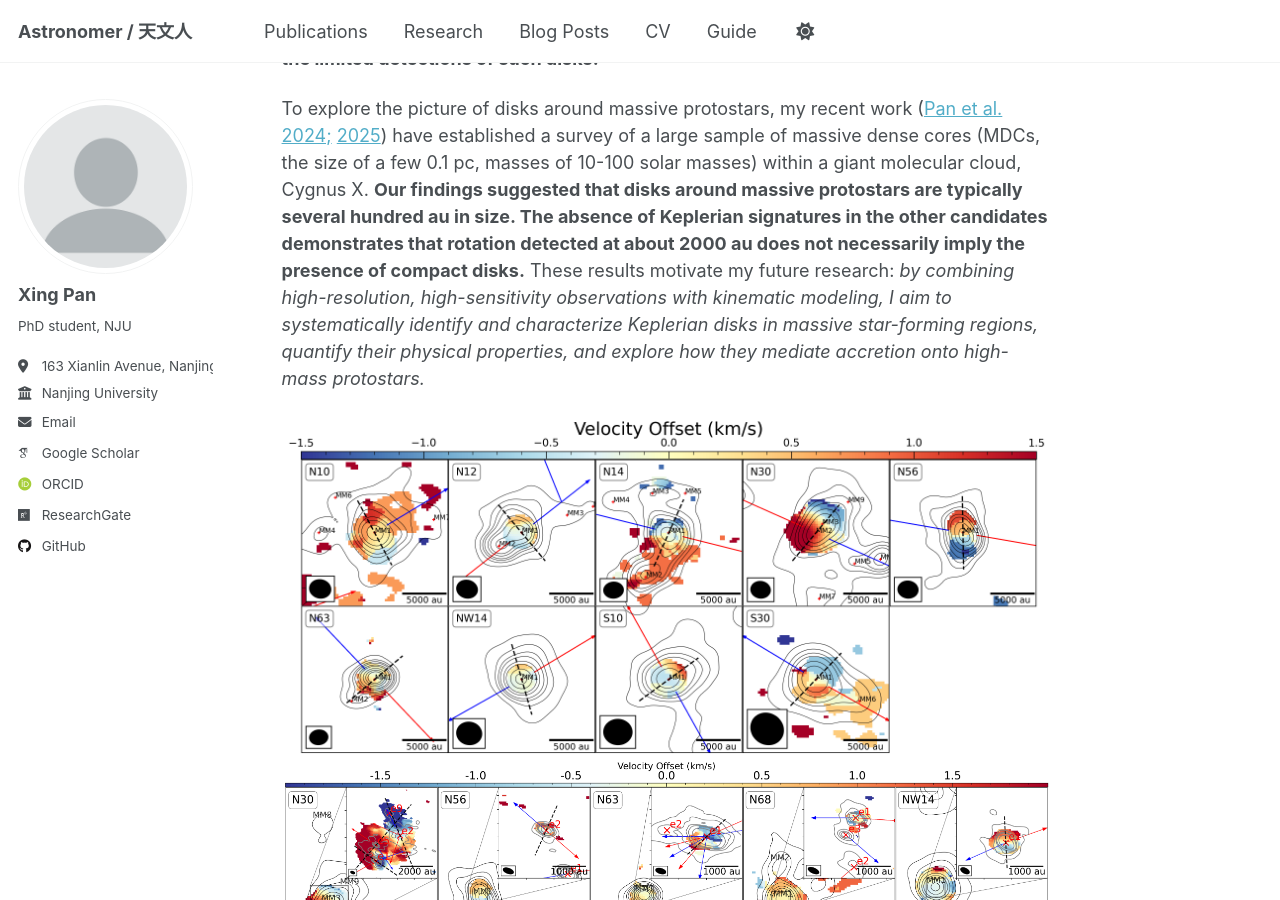
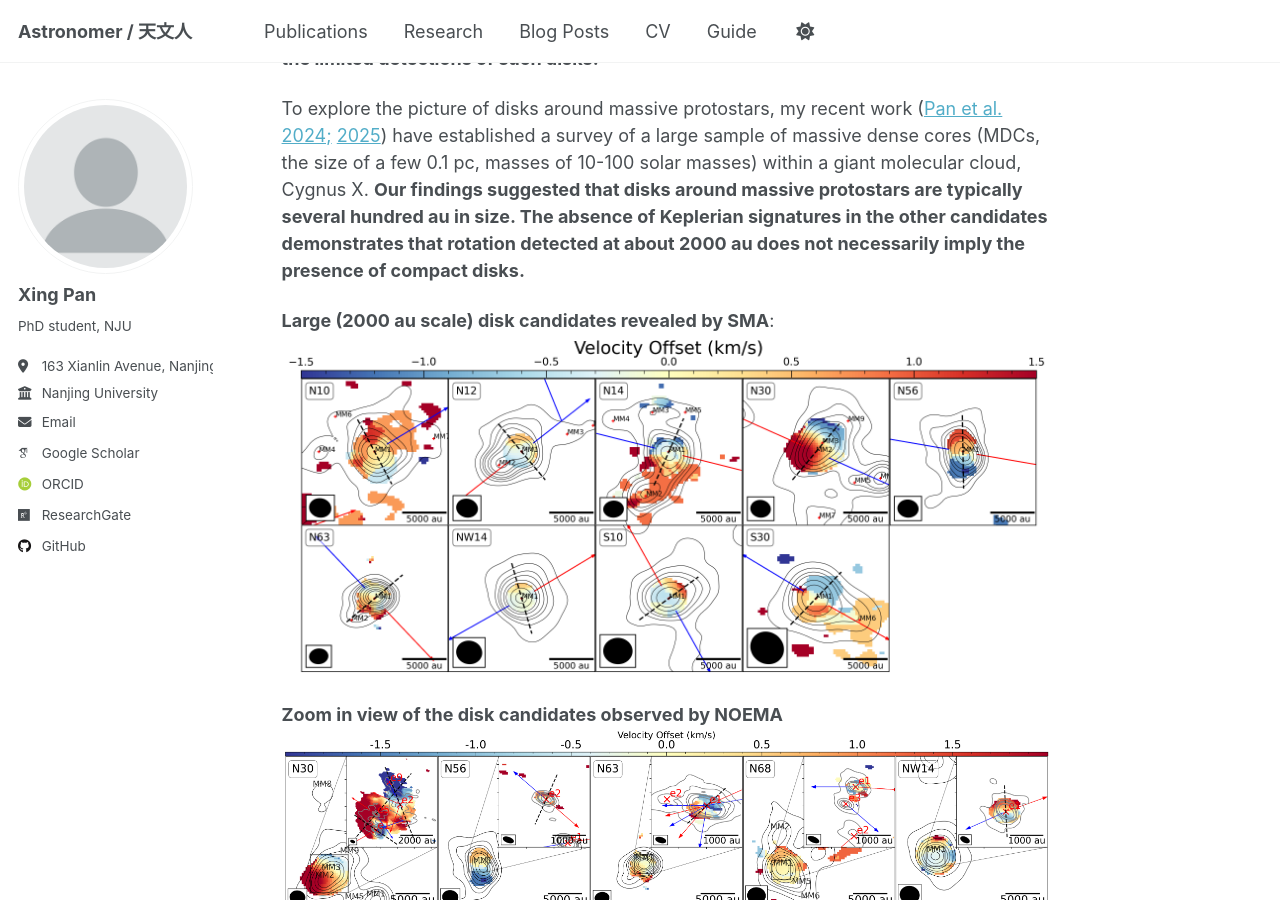
Before and after one commit to xingpan1017/xingpan1017.github.io, a Jekyll site: the page built from _talks/diskinHMSF.md, in a window 1280 px wide and 900 px high, scrolled down 313 px. Built offline with Jekyll 4.4.1, drawn with Linux system fonts in a browser that asks for light colours; some web fonts are replaced; a script that is not in the unit is left out.

Commit message:
Update diskinHMSF.md

```diff
--- a/_talks/diskinHMSF.md
+++ b/_talks/diskinHMSF.md
@@ -7,7 +7,10 @@ permalink: /talks/diskinHMSF
 
 As dense cores continue to collapse, circumstellar disks naturally form from infalling material under the influence of gravity and the redistribution of angular momentum through torques (Turner et al., 2014). While disks around nearby solar-type stars have been extensively studied in their structures, evolutions, and roles in planet formation (e.g., Ansdell et al. 2016, 2018; Andrews et al. 2018), **the formation, properties, and role of disks around more distant and massive stars remain far less understood mainly due to the limited detections of such disks.**
 
-To explore the picture of disks around massive protostars, my recent work ([Pan et al. 2024;](https://ui.adsabs.harvard.edu/abs/2024A%26A...684A.141P/abstract) [2025](https://ui.adsabs.harvard.edu/abs/2025A%26A...696A.195P/abstract)) have established a survey of a large sample of massive dense cores (MDCs, the size of a few 0.1 pc, masses of 10-100 solar masses) within a giant molecular cloud, Cygnus X. **Our findings suggested that disks around massive protostars are typically several hundred au in size. The absence of Keplerian signatures in the other candidates demonstrates that rotation detected at about 2000 au does not necessarily imply the presence of compact disks.** These results motivate my future research: *by combining high-resolution, high-sensitivity observations with kinematic modeling, I aim to systematically identify and characterize Keplerian disks in massive star-forming regions, quantify their physical properties, and explore how they mediate accretion onto high-mass protostars.*
+To explore the picture of disks around massive protostars, my recent work ([Pan et al. 2024;](https://ui.adsabs.harvard.edu/abs/2024A%26A...684A.141P/abstract) [2025](https://ui.adsabs.harvard.edu/abs/2025A%26A...696A.195P/abstract)) have established a survey of a large sample of massive dense cores (MDCs, the size of a few 0.1 pc, masses of 10-100 solar masses) within a giant molecular cloud, Cygnus X. **Our findings suggested that disks around massive protostars are typically several hundred au in size. The absence of Keplerian signatures in the other candidates demonstrates that rotation detected at about 2000 au does not necessarily imply the presence of compact disks.**
 
+**Large (2000 au scale) disk candidates revealed by SMA**:
 ![Disk candidates in Cygnus X](https://xingpan1017.github.io/images/SMA_outflowVSvelo_disk_cand.png)
+
+**Zoom in view of the disk candidates observed by NOEMA**
 ![Disk candidates in Cygnus X](https://xingpan1017.github.io/images/NOEMA_SMA_ch3cn_kinematic_maps.png)
```
